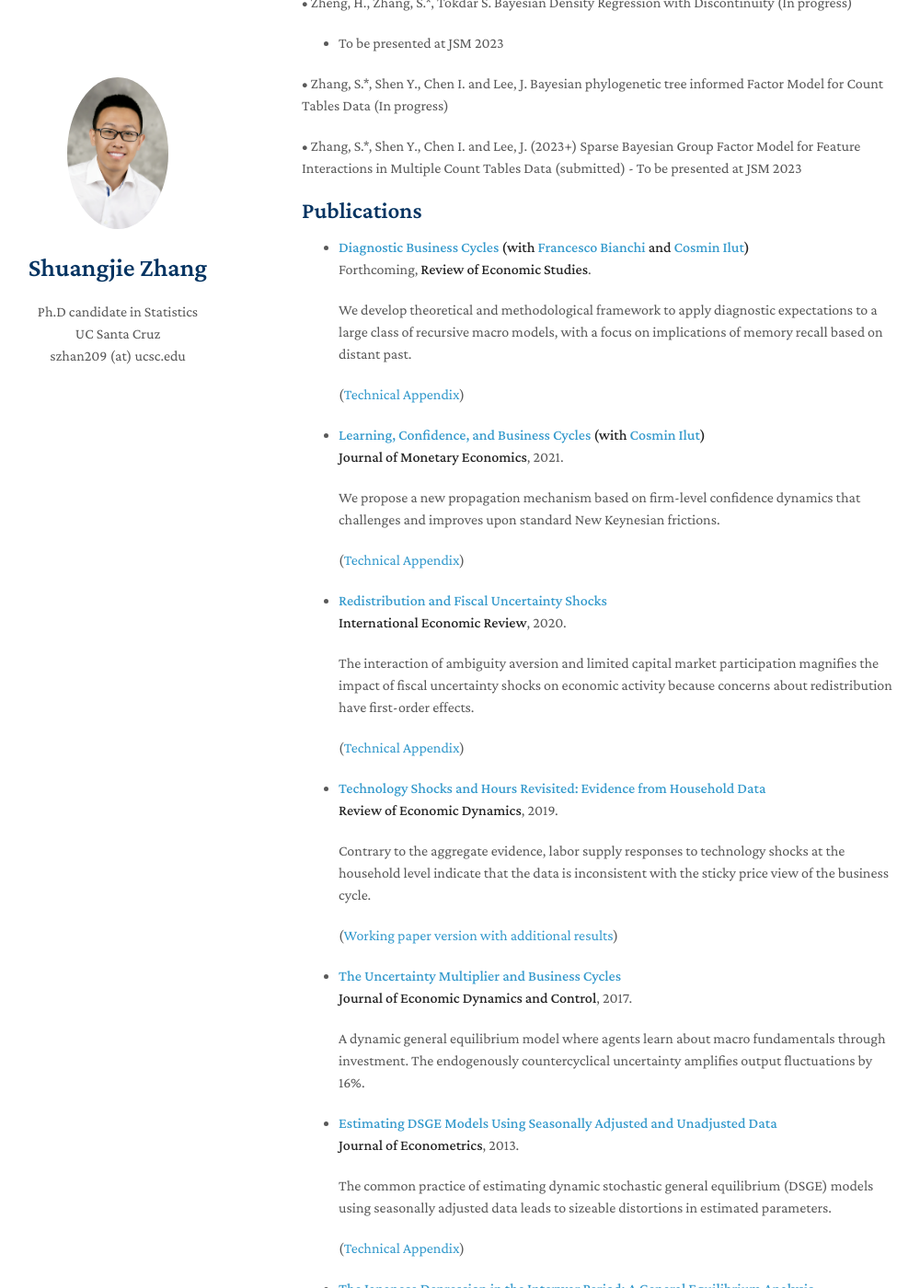
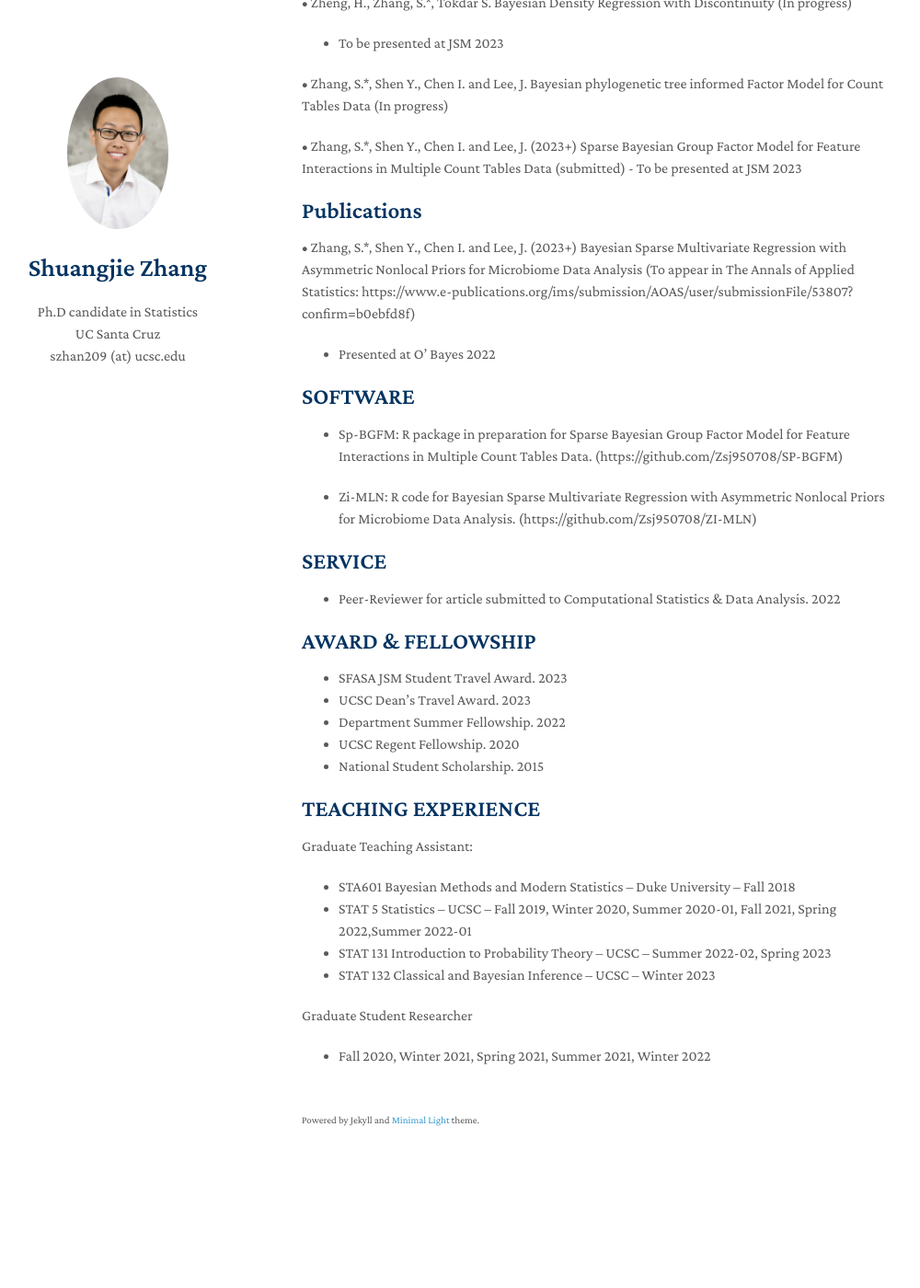
Before and after one commit to shuang-jie/shuang-jie.github.io, a Jekyll site: the page built from index.md, in a window 1280 px wide and 1400 px high, scrolled down 348 px. Shown: the whole window at 92% size, without its empty margins (142-1142 px from the left). Built offline with Jekyll 4.4.1, drawn with Linux system fonts in a browser that asks for light colours; nearby versions of some CDN libraries; a style sheet for code colours, icons or effects is not loaded; after the commit the page ends 1646 px from its top, so only the background shows below that; some of the changed text lies outside the part shown.

Commit message:
Update index.md

```diff
--- a/index.md
+++ b/index.md
@@ -23,66 +23,35 @@ Welcome! I am currenly a Ph.D. candidate in Statistics surpervised by [Juhee Lee
 
 ## Publications
 
-* **[Diagnostic Business Cycles](http://hsaijo.github.io/files/BIS.pdf) (with [Francesco Bianchi](https://sites.google.com/view/francescobianchi/home) and [Cosmin Ilut](https://sites.google.com/site/cosminilut/))**
-  <br>
-  Forthcoming, **Review of Economic Studies**.
-
-  We develop theoretical and methodological framework to apply diagnostic expectations to a large class of recursive macro models, with a focus on implications of memory recall based on distant past.
-
-  ([Technical Appendix](http://hsaijo.github.io/files/BIS_appendix.pdf))
-
-* **[Learning, Confidence, and Business Cycles](http://hsaijo.github.io/files/ilut_saijo.pdf) (with [Cosmin Ilut](https://sites.google.com/site/cosminilut/))**
-  <br>
-  **Journal of Monetary Economics**, 2021.
-
-  We propose a new propagation mechanism based on firm-level confidence dynamics that challenges and improves upon standard New Keynesian frictions.
-
-  ([Technical Appendix](http://hsaijo.github.io/files/ilut_saijo_appendix.pdf))
-
-* **[Redistribution and Fiscal Uncertainty Shocks](http://hsaijo.github.io/files/policy_uncertainty.pdf)**
-  <br>
-  **International Economic Review**, 2020.
-
-  The interaction of ambiguity aversion and limited capital market participation magnifies the impact of fiscal uncertainty shocks on economic activity because concerns about redistribution have first-order effects.
-
-  ([Technical Appendix](http://hsaijo.github.io/files/policy_uncertainty_appendix.pdf))
-
-* **[Technology Shocks and Hours Revisited: Evidence from Household Data](http://hsaijo.github.io/files/hours.pdf)**
-  <br>
-  **Review of Economic Dynamics**, 2019.
-
-  Contrary to the aggregate evidence, labor supply responses to technology shocks at the household level indicate that the data is inconsistent with the sticky price view of the business cycle.
-
-  ([Working paper version with additional results](http://hsaijo.github.io/files/hours_wp.pdf))
-
-* **[The Uncertainty Multiplier and Business Cycles](http://hsaijo.github.io/files/uncertainty_multiplier.pdf)**
-  <br>
-  **Journal of Economic Dynamics and Control**, 2017.
-
-  A dynamic general equilibrium model where agents learn about macro fundamentals through investment. The endogenously countercyclical uncertainty amplifies output fluctuations by 16%.
-
-* **[Estimating DSGE Models Using Seasonally Adjusted and Unadjusted Data](http://hsaijo.github.io/files/seasonal_DSGE.pdf)**
-  <br>
-  **Journal of Econometrics**, 2013.
-
-  The common practice of estimating dynamic stochastic general equilibrium (DSGE) models using seasonally adjusted data leads to sizeable distortions in estimated parameters.
-
-  ([Technical Appendix](http://hsaijo.github.io/files/seasonal_DSGE_appendix.pdf))
-
-* **[The Japanese Depression in the Interwar Period: A General Equilibrium Analysis](http://hsaijo.github.io/files/japanese_depression.pdf)**
-  <br>
-  **The B.E. Journal of Macroeconomics: Topics**, 2008.
-
-  The increase in markups due to cartelization can explain a substantial fraction of Japan's weak recovery from the Great Depression.
+•	Zhang, S.*, Shen Y., Chen I. and Lee, J. (2023+) Bayesian Sparse Multivariate Regression with Asymmetric Nonlocal Priors for Microbiome Data Analysis (To appear in The Annals of Applied Statistics: https://www.e-publications.org/ims/submission/AOAS/user/submissionFile/53807?confirm=b0ebfd8f)
+- Presented at O’ Bayes 2022
 
 
+## SOFTWARE
 
-## Discussions
+* Sp-BGFM: R package in preparation for Sparse Bayesian Group Factor Model for Feature Interactions in Multiple Count Tables Data. (https://github.com/Zsj950708/SP-BGFM)
 
-* [Discussion](http://hsaijo.github.io/files/MS_slide.pdf) of "What Do Sectoral Dynamics Tell Us About the Origins of Business Cycles?” by Matthes and Schwartzman, Workshop on Methods and Applications for DSGE Models, October 2019
+* Zi-MLN:  R code for Bayesian Sparse Multivariate Regression with Asymmetric Nonlocal Priors for Microbiome Data Analysis.  (https://github.com/Zsj950708/ZI-MLN)
 
-* [Discussion](http://hsaijo.github.io/files/BKT_slide.pdf) of "The Origins and Effects of Uncertainty Shocks" by Bianchi, Kung and Tirskikh, Workshop on Methods and Applications for DSGE Models, October 2018
+## SERVICE
 
-* [Discussion](http://hsaijo.github.io/files/boehm_slide.pdf) of "Are Supply Curves Convex? Implications for State-Dependent Responses to Shocks" by Boehm, Flaaen and Pandalai-Nayar, West Coast Workshop in International Finance, November 2017
+* Peer-Reviewer for article submitted to Computational Statistics & Data Analysis. 2022
 
-* [Discussion](http://hsaijo.github.io/files/milani_slide.pdf) of "Sentiment and the Business Cycle" by Fabio Milani, California Macroeconomics Conference, October 2016
+
+## AWARD & FELLOWSHIP
+* SFASA JSM Student Travel Award. 2023
+* UCSC Dean’s Travel Award. 2023
+* Department Summer Fellowship. 2022
+* UCSC Regent Fellowship. 2020
+* National Student Scholarship. 2015
+
+## TEACHING EXPERIENCE
+
+Graduate Teaching Assistant:
+* STA601 Bayesian Methods and Modern Statistics – Duke University – Fall 2018
+* STAT 5 Statistics – UCSC – Fall 2019, Winter 2020, Summer 2020-01, Fall 2021, Spring 2022,Summer 2022-01
+* STAT 131 Introduction to Probability Theory – UCSC – Summer 2022-02, Spring 2023
+* STAT 132 Classical and Bayesian Inference – UCSC – Winter 2023
+
+Graduate Student Researcher
+* Fall 2020, Winter 2021, Spring 2021, Summer 2021, Winter 2022
```
